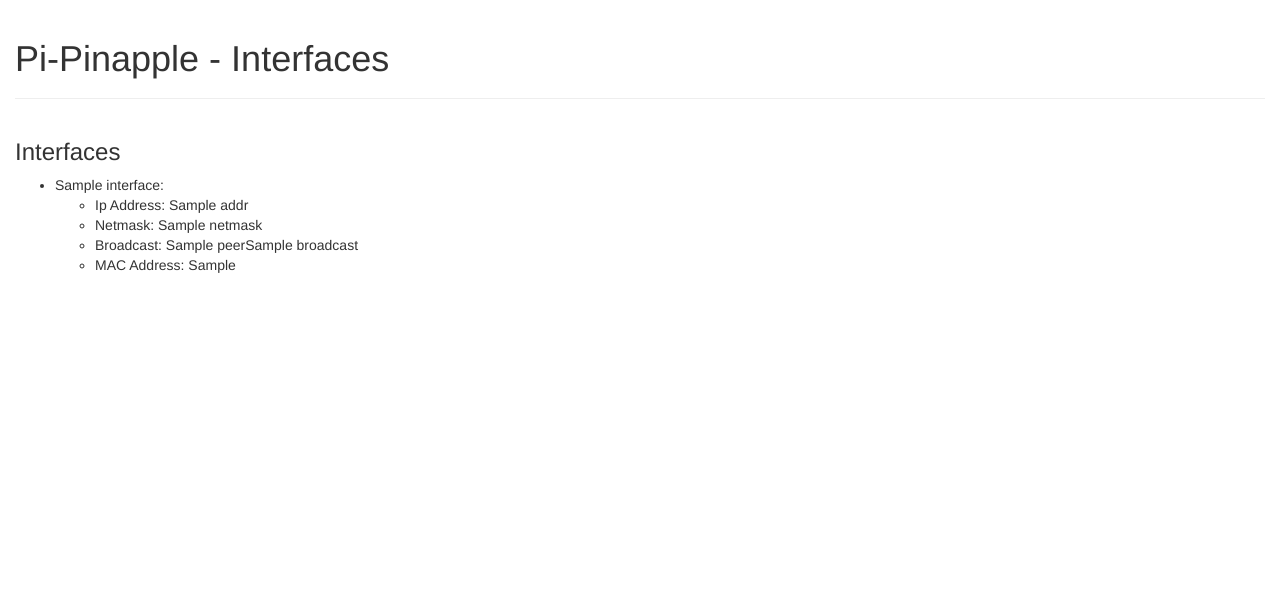
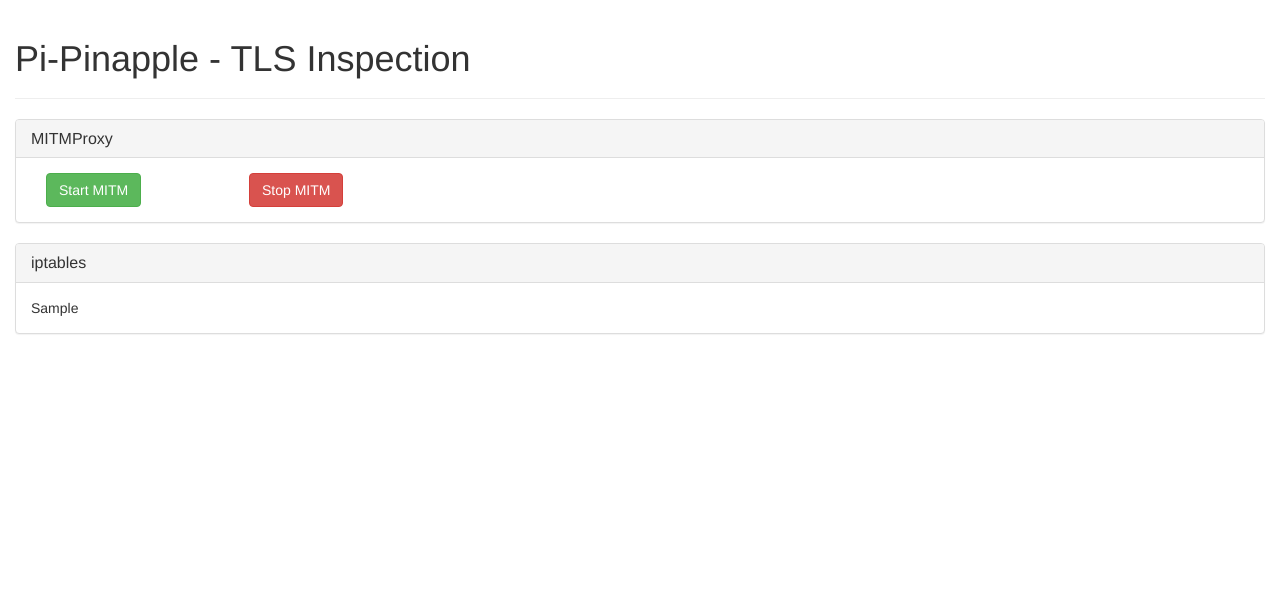
Before and after one commit to fservida/pi-pineapple, a Django app: template pi_pineapple/templates/dashboard/home/monitor.html in a window 1280 px wide. Shown: the part 51-645 px from the top of the page. Run offline with Django 3.2, Linux system fonts and the light colour scheme; the template is opened without the code that fills it: most values are stand-ins (such as "Sample title", 1, 10 or a date in 2020); some libraries are stand-ins or nearby versions.

Commit message:
Implemented Start/Stop MITM in interface by loading/unloading iptables rules

```diff
--- a/pi_pineapple/api/urls.py
+++ b/pi_pineapple/api/urls.py
@@ -13,5 +13,7 @@
     path('network/wireless/hostapd/clients', views.get_hostapd_clients, name="hostapd_clients"),
     # path('network/wireless/hostapd/set', views.set_hostapd_config, name="hostapd_config_set"),
     path('system/services/<str:service_name>/status', views.get_service_status, name="service_status"),
-    path('system/services/dhcp/leases', views.get_dhcp_leases, name="dhcp_leases")
+    path('system/services/dhcp/leases', views.get_dhcp_leases, name="dhcp_leases"),
+    path('network/mitm/on', views.start_mitm, name="start_mitm"),
+    path('network/mitm/off', views.stop_mitm, name="stop_mitm"),
 ]
--- a/pi_pineapple/dashboard/static/dashboard/functions.js
+++ b/pi_pineapple/dashboard/static/dashboard/functions.js
@@ -54,3 +54,49 @@
         window.clearInterval(progress_interval)
     }, 120000);
 };
+
+
+$('#start-mitm').click(start_mitm);
+$('#stop-mitm').click(stop_mitm);
+
+function start_mitm() {
+
+    console.log("Contacting backend to start MITM!");// sanity check
+
+    $.ajax({
+        url: "/api/network/mitm/on", // the endpoint
+        type: "GET", // http method
+
+        // handle a successful response
+        success: function (json) {
+            console.log("Successfully Started MITM");
+            window.location.reload(true); // Refresh page
+        },
+
+        // handle a non-successful response
+        error: function (xhr, errmsg, err) {
+            // Display Error Message
+        },
+    });
+};
+
+function stop_mitm() {
+
+    console.log("Contacting backend to stop MITM!");// sanity check
+
+    $.ajax({
+        url: "/api/network/mitm/off", // the endpoint
+        type: "GET", // http method
+
+        // handle a successful response
+        success: function (json) {
+            console.log("Successfully Stopped MITM");
+            window.location.reload(true); // Refresh page
+        },
+
+        // handle a non-successful response
+        error: function (xhr, errmsg, err) {
+            // Display Error Message
+        },
+    });
+};
--- a/pi_pineapple/templates/dashboard/home/monitor.html
+++ b/pi_pineapple/templates/dashboard/home/monitor.html
@@ -6,34 +6,26 @@
 {% block content %}
     <div class="container-fluid">
         <div class="page-header">
-            <h1>{% trans "Pi-Pinapple - Interfaces" %}</h1>
+            <h1>{% trans "Pi-Pinapple - TLS Inspection" %}</h1>
         </div>
 
         <div class="row home-container">
             <div class="col-md-12">
-                <h3>Interfaces</h3>
-                <ul>
-                    {% for if_name, if_details in interfaces.items %}
-                        <li>
-                            {{ if_name }}:
-                            <ul>
-                                {% if if_details.addr %}
-                                    <li>Ip Address: {{ if_details.addr }}</li>
-                                {% endif %}
-                                {% if if_details.netmask %}
-                                    <li>Netmask: {{ if_details.netmask }}</li>
-                                {% endif %}
-                                {% if if_details.peer or if_details.broadcast %}
-                                    <li>Broadcast: {{ if_details.peer }}{{ if_details.broadcast }}</li>
-                                {% endif %}
-                                {% if if_details.mac_addr %}
-                                    <li>MAC Address: {{ if_details.mac_addr }}</li>
-                                {% endif %}
-                            </ul>
-                        </li>
-                    {% endfor %}
-                </ul>
+                <div class="panel panel-default">
+                    <div class="panel-heading">
+                        <h3 class="panel-title">MITMProxy</h3>
+                    </div>
+                    <div class="panel-body">
+                        <div class="col-md-2">
+                            <button id="start-mitm" type="button" class="btn btn-success">Start MITM</button>
+                        </div>
+                        <div class="col-md-2">
+                            <button id="stop-mitm" type="button" class="btn btn-danger">Stop MITM</button>
+                        </div>
+                    </div>
+                </div>
             </div>
+            {% include "dashboard/models/services/iptables/status_detail.html" %}
         </div>
     </div>
 {% endblock %}
--- a/pi_pineapple/templates/dashboard/home/services.html
+++ b/pi_pineapple/templates/dashboard/home/services.html
@@ -12,6 +12,7 @@
         <div class="row home-container">
             {% include "dashboard/models/services/dhcp/status_detail.html" %}
             {% include "dashboard/models/services/hostapd/status_detail.html" %}
+            {% include "dashboard/models/services/iptables/status_detail.html" %}
         </div>
     </div>
 {% endblock %}
--- /dev/null
+++ b/pi_pineapple/templates/dashboard/models/services/iptables/status_detail.html
@@ -0,0 +1,10 @@
+<div class="col-md-12">
+    <div class="panel panel-default">
+        <div class="panel-heading">
+            <h3 class="panel-title">iptables</h3>
+        </div>
+        <div class="panel-body">
+        {{ services.iptables.raw_output | safe }}
+        </div>
+    </div>
+</div>
```
Also changed, not shown: pi_pineapple/api/serializers.py (+9 -1 lines), pi_pineapple/api/shell.py (+22 -0 lines), pi_pineapple/api/views.py (+36 -0 lines), pi_pineapple/dashboard/views.py (+6 -5 lines).
